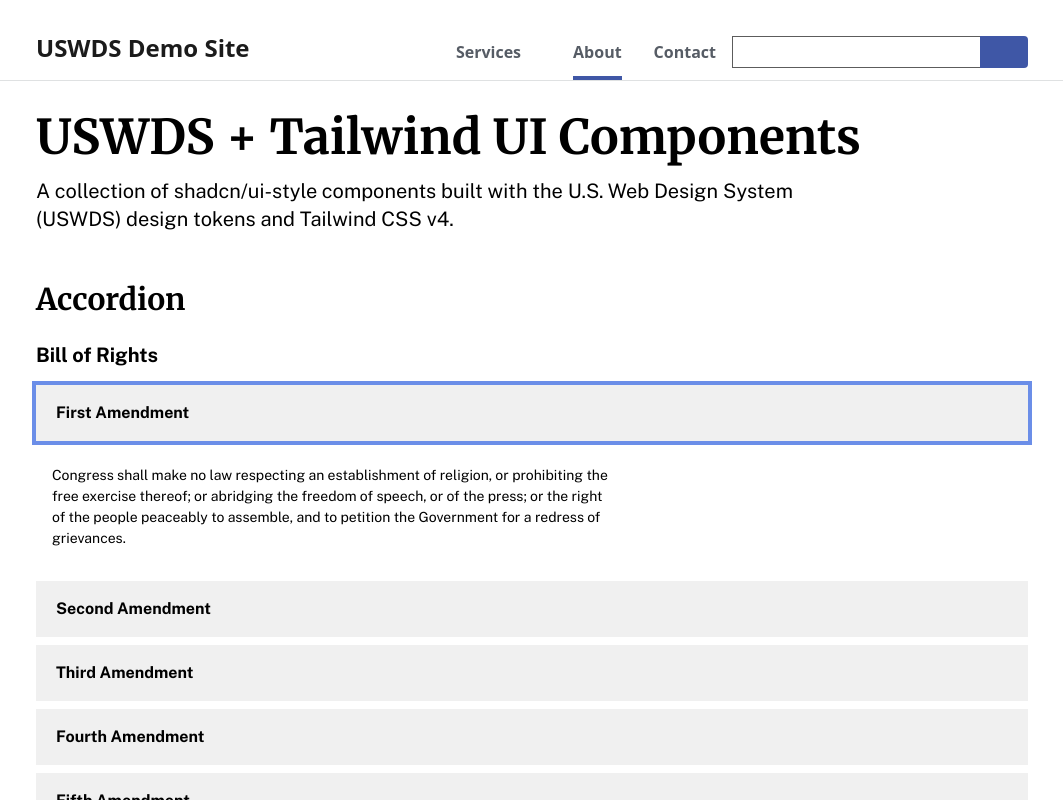
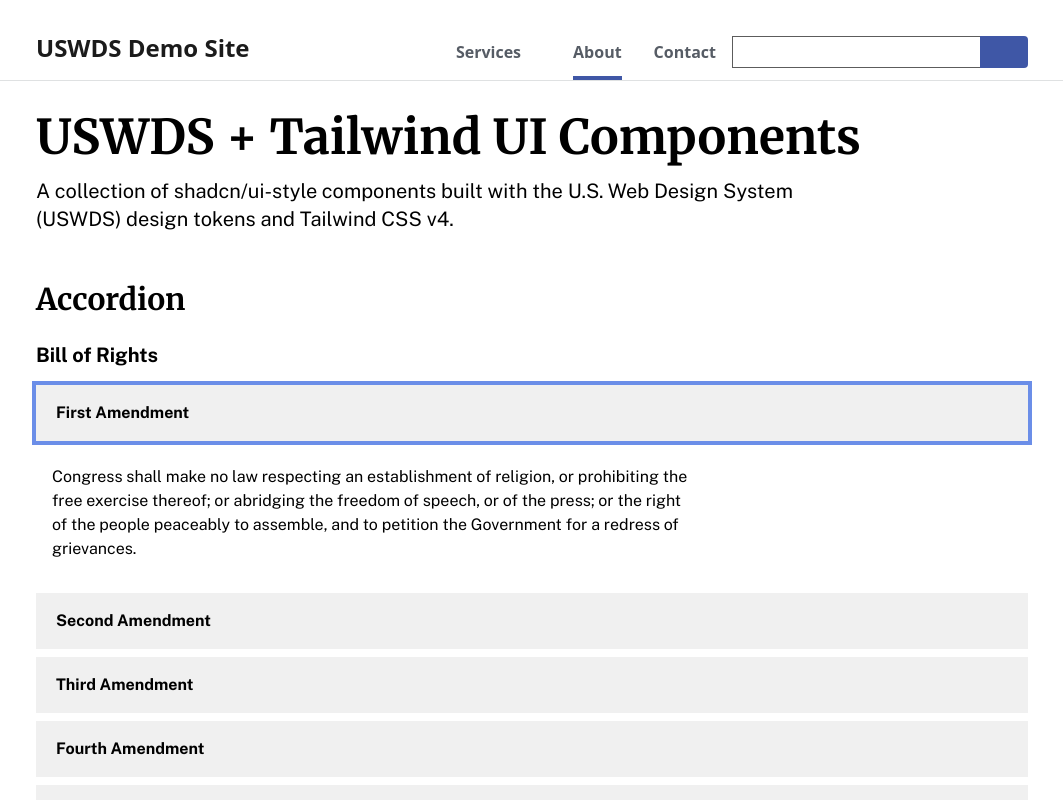
Before and after one commit to fmanuelos/uswds-demo, a Next.js app: page / in a window 1280 px wide. Both pictures are taken after a click on the button "First Amendment". Shown: the top 800 px of the page, without its empty margins (108-1171 px from the left). Built offline with nearby package versions, Linux system fonts and the light colour scheme; what @iconify/tailwind4 would draw is missing.

Commit message:
Update accordion.tsx

```diff
--- a/src/components/ui/accordion.tsx
+++ b/src/components/ui/accordion.tsx
@@ -46,7 +46,7 @@
 >(({ className, children, ...props }, ref) => (
   <AccordionPrimitive.Content
     ref={ref}
-    className="overflow-hidden text-sm"
+    className="overflow-hidden"
     {...props}
   >
     <div className={cn("py-6 px-4 font-public-sans", className)}>
```
